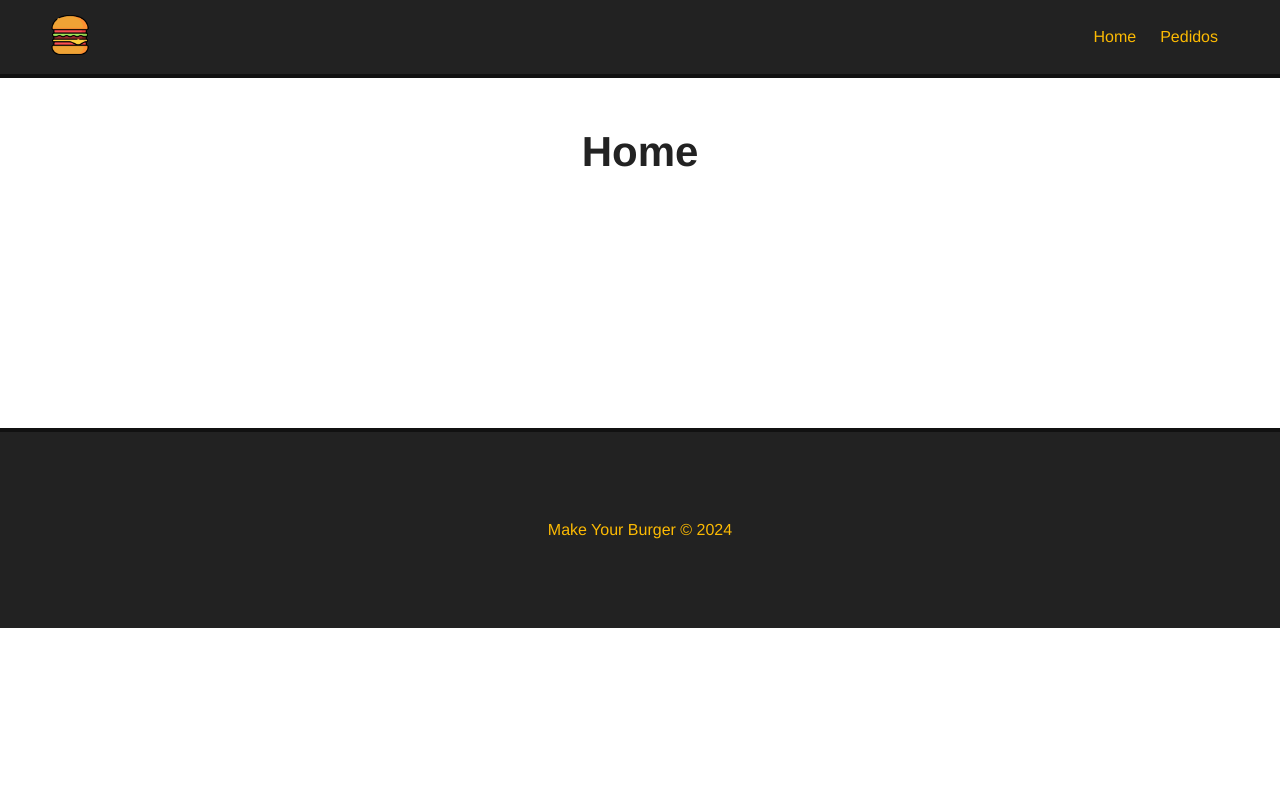
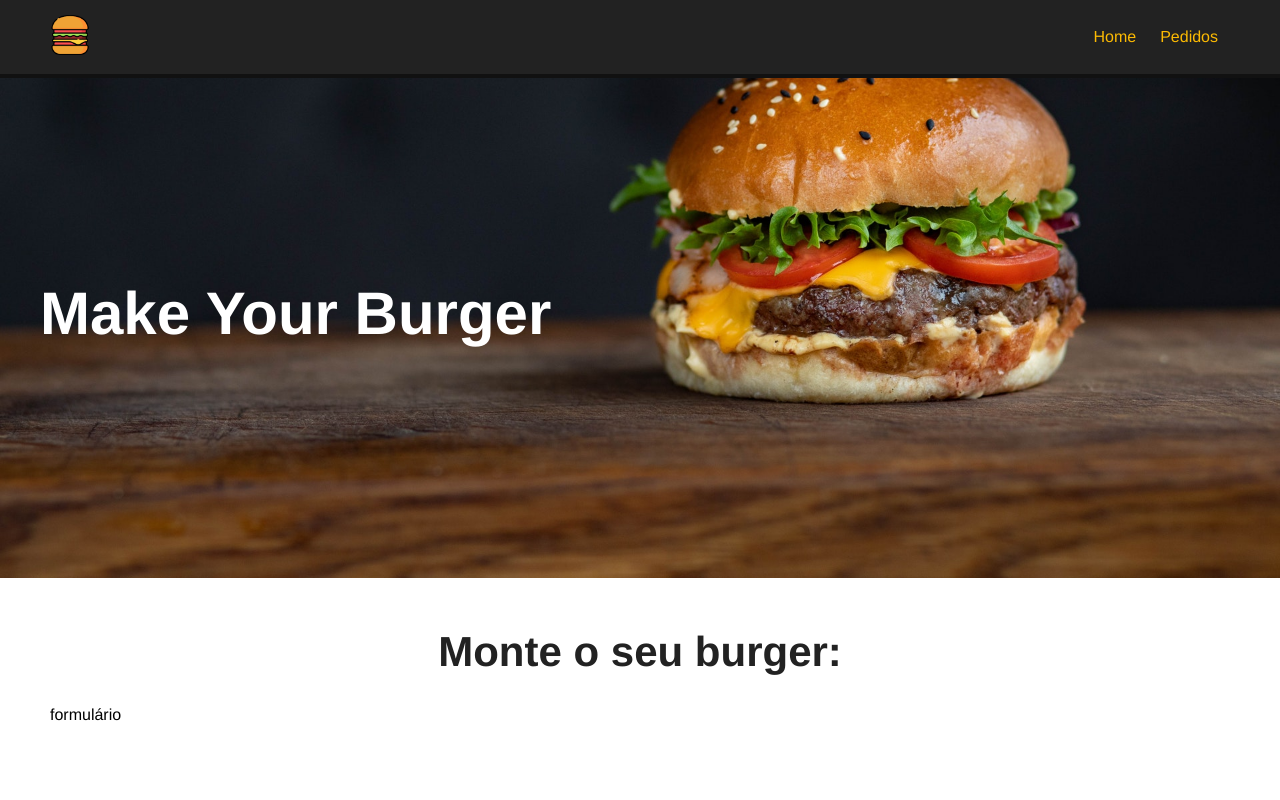
Before and after one commit to Masthw/Vue.js, a Vue app: page / in a window 1280 px wide. Shown: the top 800 px of the page. Built offline with nearby package versions, Linux system fonts and the light colour scheme.

Commit message:
feat: create banner component for home view

```diff
--- /dev/null
+++ b/src/components/Banner.vue
@@ -0,0 +1,28 @@
+<template>
+  <div id="main-banner"><h1>Make Your Burger</h1></div>
+</template>
+
+<script>
+export default {
+  name: "Banner",
+};
+</script>
+
+<style scoped>
+#main-banner {
+    background-image: url('../../public/img/burger.jpg');
+    background-position: 0 -350px;
+    background-size: cover;
+    height: 500px;
+    display: flex;
+    align-items: center;
+    justify-content: flex-start;
+}
+
+#main-banner h1{
+    color: #FFF;
+    text-align: center;
+    font-size: 60px;
+    padding: 20px 40px;
+}
+</style>
--- a/src/views/HomeView.vue
+++ b/src/views/HomeView.vue
@@ -1,8 +1,18 @@
 <template>
+  <Banner />
   <div class="main-container">
-    <h1>Home</h1>
+    <h1>Monte o seu burger:</h1>
+    <p>formulário</p>
   </div>
 </template>
 
 <script>
+import Banner from '../components/Banner.vue';
+
+export default {
+  name: "Home",
+  components: {
+    Banner,
+}
+}
 </script>
```
